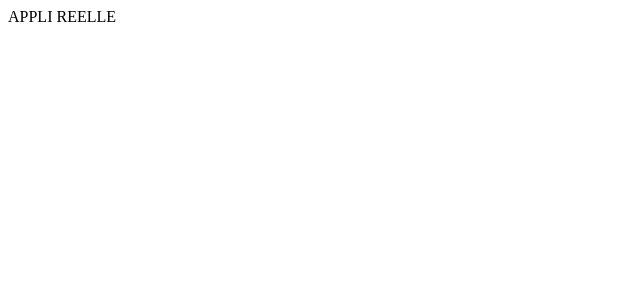
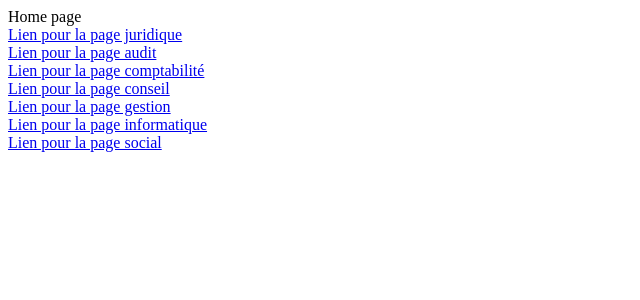
Before and after one commit to Flothar78/sgconseils, a Nuxt app: page / in a window 1280 px wide. Shown: the top 300 px of the page, without its empty margins (0-640 px from the left). Built offline with nearby package versions, Linux system fonts and the light colour scheme.

Commit message:
Add components in page metier and expertise cards to route to good metiers

```diff
--- a/app.vue
+++ b/app.vue
@@ -1,4 +1,5 @@
 <template>
-  <div>APPLI REELLE
+  <div>
+    <NuxtPage />
   </div>
 </template>
--- /dev/null
+++ b/components/Audit.vue
@@ -0,0 +1,11 @@
+<template>
+  <div>COMPOSANT AUDIT</div>
+</template>
+
+<script setup></script>
+
+<style scoped>
+div {
+  color: purple;
+}
+</style>
--- /dev/null
+++ b/components/Comptabilite.vue
@@ -0,0 +1,11 @@
+<template>
+  <div>COMPOSANT COMPTABILITé</div>
+</template>
+
+<script setup></script>
+
+<style scoped>
+div {
+  color: green;
+}
+</style>
--- /dev/null
+++ b/components/Conseil.vue
@@ -0,0 +1,11 @@
+<template>
+  <div>COMPOSANT CONSEIL</div>
+</template>
+
+<script setup></script>
+
+<style scoped>
+div {
+  color: black;
+}
+</style>
--- /dev/null
+++ b/components/Gestion.vue
@@ -0,0 +1,11 @@
+<template>
+  <div>COMPOSANT GESTION</div>
+</template>
+
+<script setup></script>
+
+<style scoped>
+div {
+  color: brown;
+}
+</style>
--- /dev/null
+++ b/components/Informatique.vue
@@ -0,0 +1,11 @@
+<template>
+  <div>COMPOSANT INFORMATIQUE</div>
+</template>
+
+<script setup></script>
+
+<style scoped>
+div {
+  color: magenta;
+}
+</style>
--- /dev/null
+++ b/components/Juridique.vue
@@ -0,0 +1,11 @@
+<template>
+  <div>COMPOSANT JURIDIQUE</div>
+</template>
+
+<script setup></script>
+
+<style scoped>
+div {
+  color: red;
+}
+</style>
--- /dev/null
+++ b/components/Social.vue
@@ -0,0 +1,11 @@
+<template>
+  <div>COMPOSANT SOCIAL / RH</div>
+</template>
+
+<script setup></script>
+
+<style scoped>
+div {
+  color: #E83514;
+}
+</style>
--- /dev/null
+++ b/pages/contact.vue
@@ -0,0 +1,7 @@
+<template>
+  <div>contact page</div>
+</template>
+
+<script setup></script>
+
+<style lang="scss" scoped></style>
--- /dev/null
+++ b/pages/index.vue
@@ -0,0 +1,33 @@
+<template>
+  <div>Home page</div>
+
+  <div>
+    <NuxtLink :to="`/metiers/juridique`">Lien pour la page juridique</NuxtLink>
+  </div>
+  <div>
+    <NuxtLink :to="`/metiers/audit`">Lien pour la page audit</NuxtLink>
+  </div>
+  <div>
+    <NuxtLink :to="`/metiers/comptabilite`"
+      >Lien pour la page comptabilité</NuxtLink
+    >
+  </div>
+  <div>
+    <NuxtLink :to="`/metiers/conseil`">Lien pour la page conseil</NuxtLink>
+  </div>
+  <div>
+    <NuxtLink :to="`/metiers/gestion`">Lien pour la page gestion</NuxtLink>
+  </div>
+  <div>
+    <NuxtLink :to="`/metiers/informatique`"
+      >Lien pour la page informatique</NuxtLink
+    >
+  </div>
+  <div>
+    <NuxtLink :to="`/metiers/social`">Lien pour la page social</NuxtLink>
+  </div>
+</template>
+
+<script setup></script>
+
+<style lang="scss" scoped></style>
--- /dev/null
+++ b/pages/metiers/[id].vue
@@ -0,0 +1,26 @@
+<template>
+  <div class="global">
+    Rendu global de la page des métiers <br />Ci-dessous composant avec id:
+    {{ id }} </div>
+    <div>
+    <Juridique v-if="id === 'juridique'" />
+    <Gestion v-else-if="id === 'gestion'" />
+    <Audit v-else-if="id === 'audit'" />
+    <Comptabilite v-else-if="id === 'comptabilite'" />
+    <Informatique v-else-if="id === 'informatique'" />
+    <Conseil v-else-if="id === 'conseil'" />
+    <Social v-else-if="id === 'social'" />
+  </div>
+</template>
+
+<script setup>
+const id = useRoute().params.id;
+console.log(id);
+</script>
+
+<style scoped>
+.global {
+  background-color: grey;
+  color: white
+}
+</style>
```
